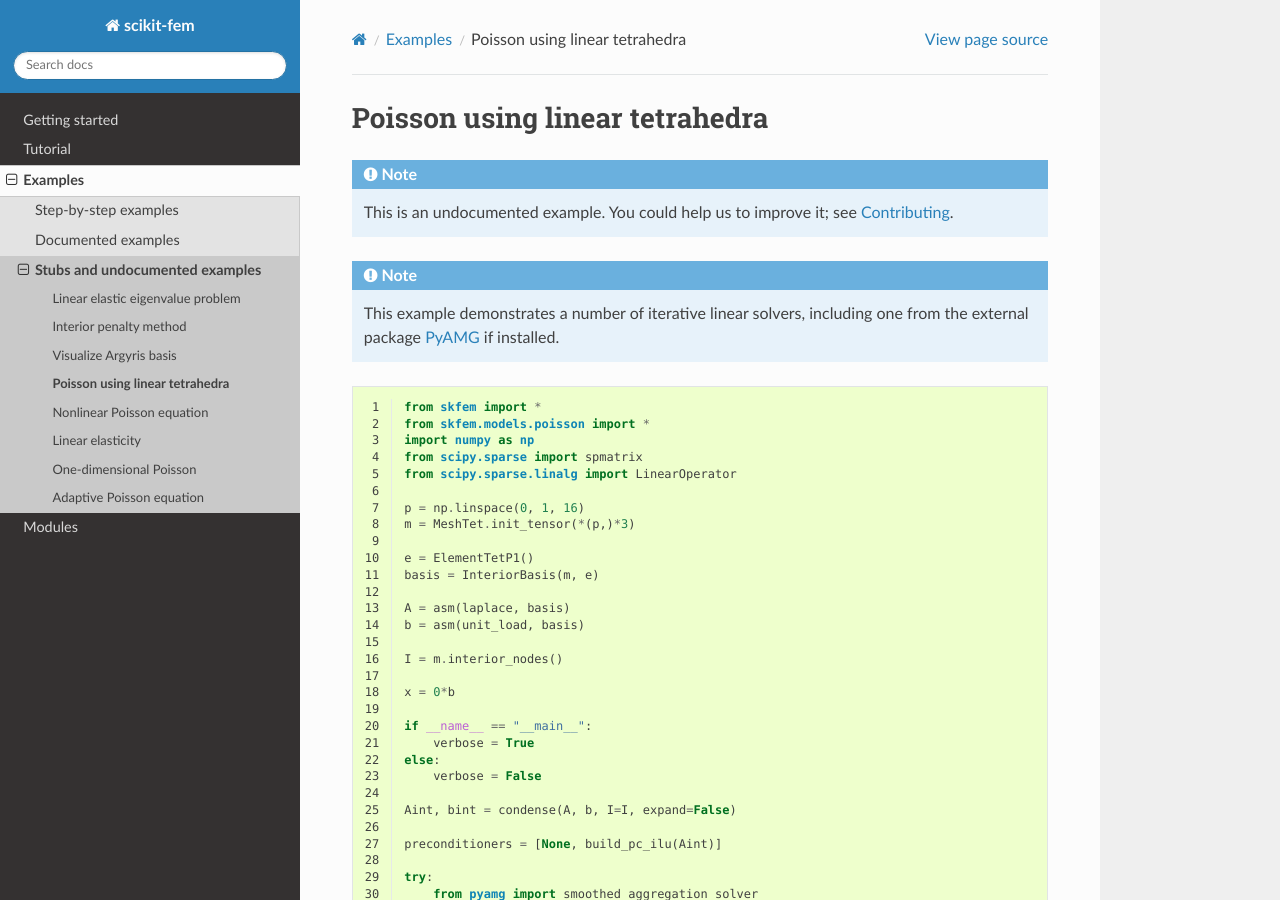
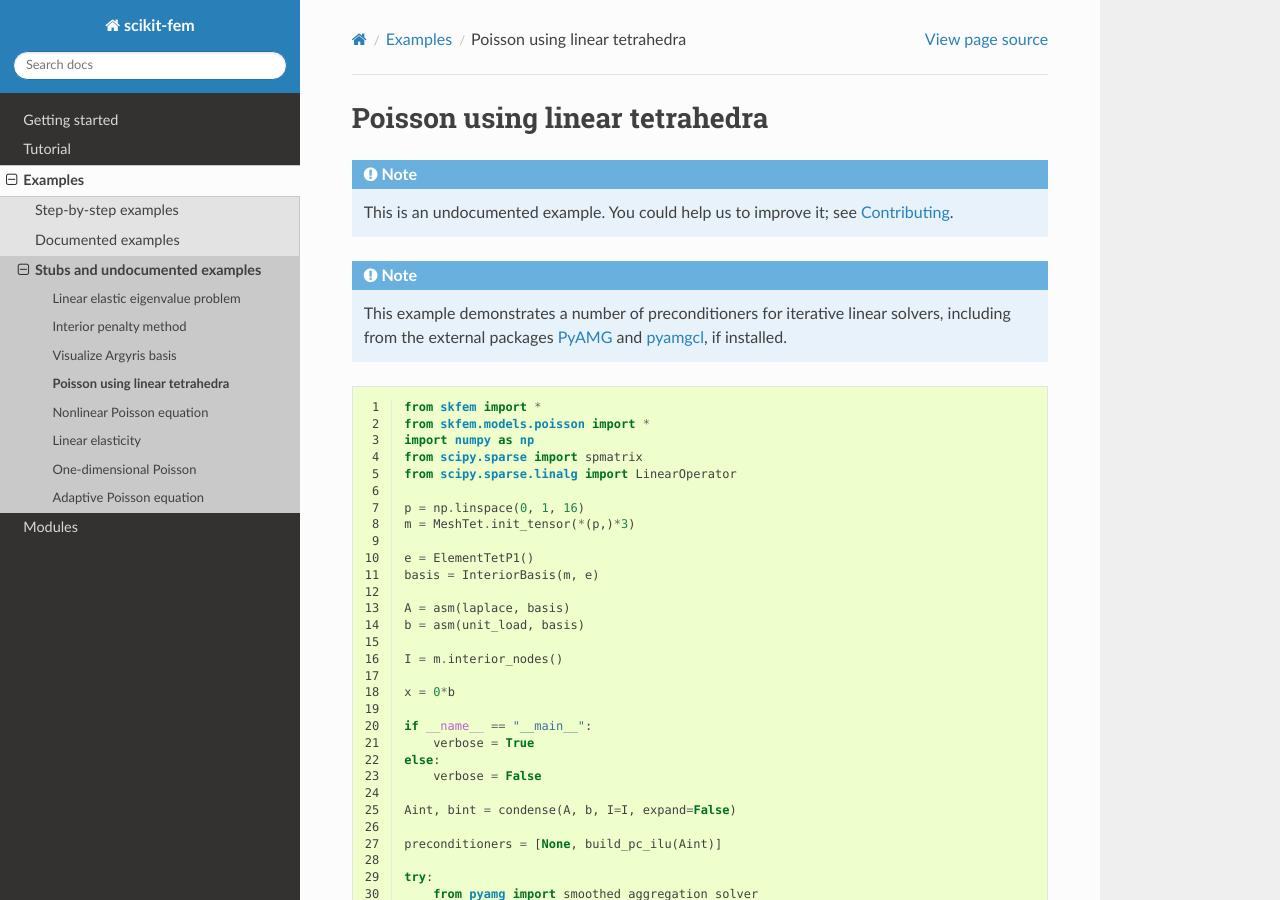
Before and after one commit to kinnala/scikit-fem, a Sphinx documentation site: the page built from docs/examples/ex09.rst, in a window 1280 px wide and 900 px high. Built offline with Sphinx 7.4.7 and the Read the Docs theme 2.0.0, drawn with Linux system fonts in a browser that asks for light colours.

Commit message:
note that this will also use pyamgcl if available

```diff
--- a/docs/examples/ex09.rst
+++ b/docs/examples/ex09.rst
@@ -9,7 +9,7 @@ Poisson using linear tetrahedra
 
 .. note::
 
-   This example demonstrates a number of iterative linear solvers, including one from the external package `PyAMG <https://pypi.org/project/pyamg/>`_ if installed.
+   This example demonstrates a number of preconditioners for iterative linear solvers, including from the external packages `PyAMG <https://pypi.org/project/pyamg/>`_ and `pyamgcl <https://pypi.org/project/pyamgcl/>`_, if installed.
 
 .. literalinclude:: ex09.py
    :linenos:
```
